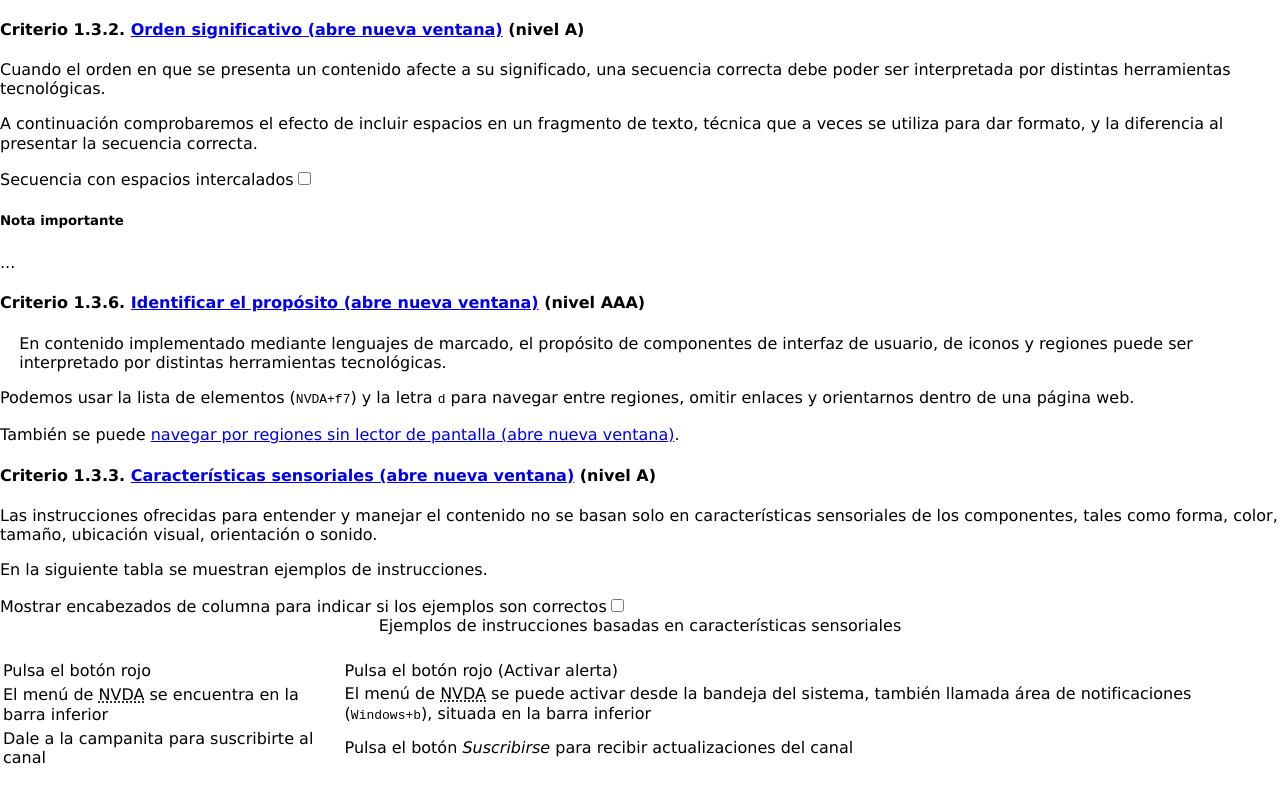
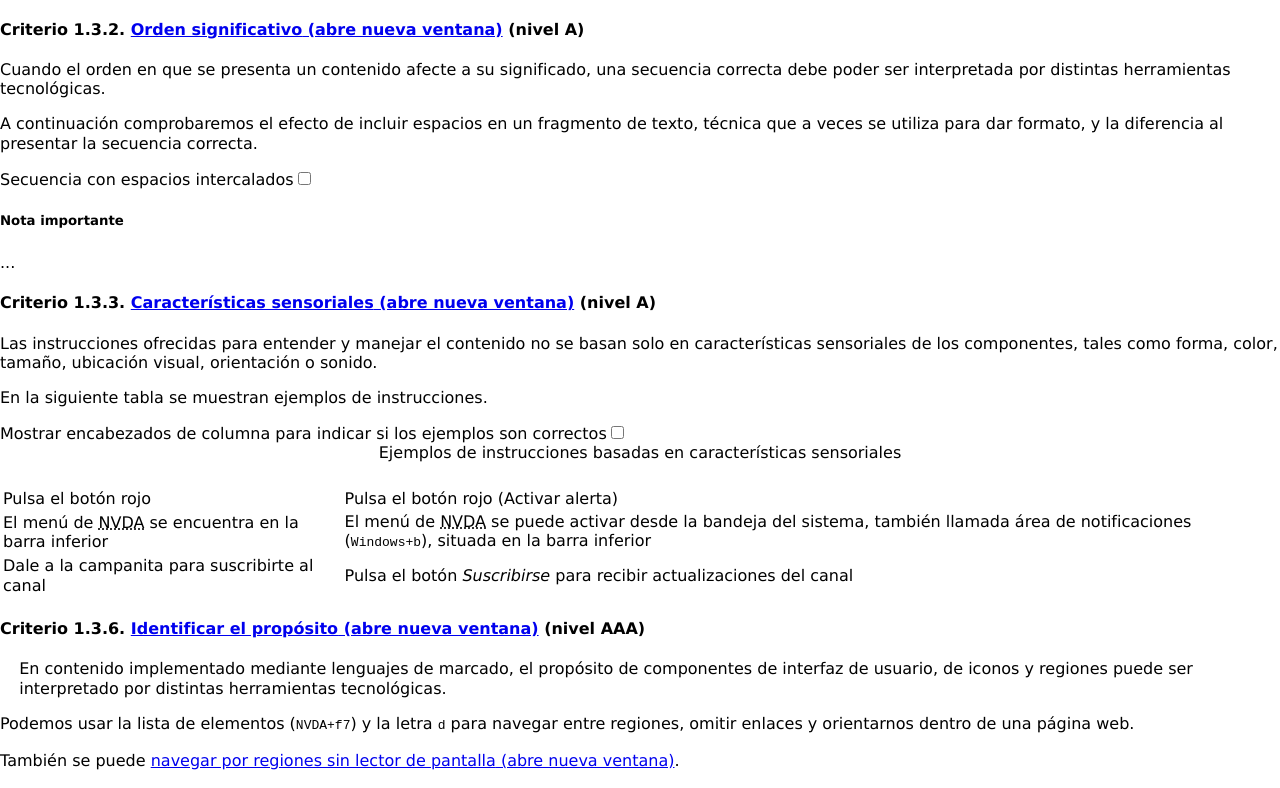
Before and after one commit to nvdaes/weba11y, a React (Create React App) app: page / in a window 1280 px wide. Shown: the part 2927-3715 px from the top of the page. Built offline with nearby package versions, Linux system fonts and the light colour scheme.

Commit message:
Fix criteria levels and order

```diff
--- a/src/components/complex/statusMessages.js
+++ b/src/components/complex/statusMessages.js
@@ -54,7 +54,7 @@ const [reportResults, setReportResults] = useState("status");
 	}
 	return (
 		<>
-		<h4 id="statusMessages">Criterio 4.1.3. <ExternalLink href="https://www.w3.org/TR/WCAG21/#status-messages" contents="Mensajes de estado" /> (nivel A)</h4>
+		<h4 id="statusMessages">Criterio 4.1.3. <ExternalLink href="https://www.w3.org/TR/WCAG21/#status-messages" contents="Mensajes de estado" /> (nivel AA)</h4>
 		<blockquote>
 		<p>Para contenido implementado mediante lenguajes de marcado, los mensajes de estado pueden ser interpretados por distintas herramientas tecnológicas por medio del rol o las propiedades, de modo que puedan ser mostrados al usuario por las tecnologías de apoyo sin recibir el foco.</p>
 		</blockquote>
--- a/src/components/landmarks/header.js
+++ b/src/components/landmarks/header.js
@@ -3,7 +3,7 @@ import ExternalLink from '../single/externalLink';
 const Header = () => {
 	return (
 		<>
-		<header>
+		<header role="banner">
 		<h1>Evaluación de accesibilidad conforme a <abbr title="Web Content Accessibility Guidelines">WCAG</abbr> 2.1</h1>
 		<p>Esta web proporciona información y elementos interactivos para comprobar el efecto de cumplir con ciertos criterios de las <abbr title="Web Content Accessibility Guidelines">WCAG</abbr> 2.1.</p>
 		<p>Se trata de un proyecto personal que no está apoyado por ninguna entidad y puede contener información errónea o imprecisa. Si crees que puede mejorarse, usa alguno de los medios de contacto proporcionados al final de esta página para dejar tus comentarios.</p>
--- a/src/components/landmarks/main.js
+++ b/src/components/landmarks/main.js
@@ -5,8 +5,8 @@ import TimeBasedMedia from '../complex/timeBasedMedia';
 import Adaptable from '../complex/adaptable';
 import Relationships from '../complex/relationships';
 import Sequence from '../complex/sequence';
+import SensoryCharacteristics from '../complex/sensoryCharacteristics';
 import IdentifyPurpose from '../complex/identifyPurpose';
-import SensoryCharacteristics from '../complex/sensoryCharacteristics';
 import Distinguishable from '../complex/distinguishable';
 import Operable from '../complex/operable';
 import Keyboard from '../complex/keyboard';
@@ -37,7 +37,7 @@ import Footer from './footer';
 const Main = () => {
 	return (
 	<>
-		<main>
+		<main role="nav">
 		<Perceivable />
 		<TextAlternatives />
 		<NonTextContent />
@@ -45,8 +45,8 @@ const Main = () => {
 		<Adaptable />
 		<Relationships />
 		<Sequence />
+		<SensoryCharacteristics />
 		<IdentifyPurpose />
-		<SensoryCharacteristics />
 		<Distinguishable />
 		<Operable />
 		<Keyboard />
```
